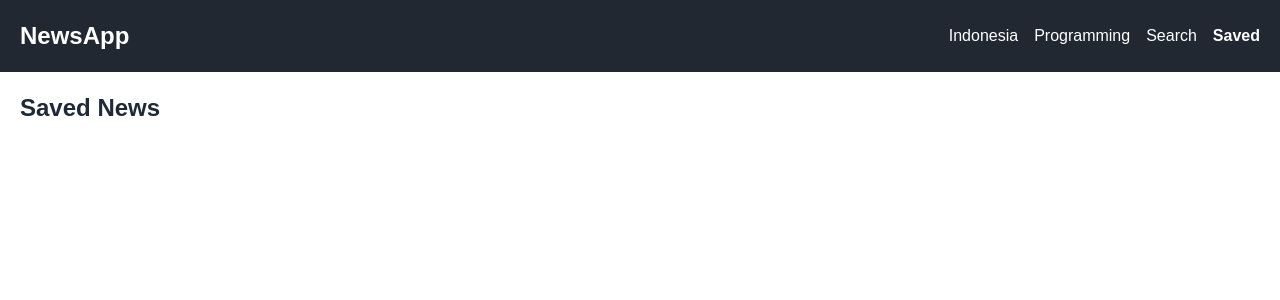
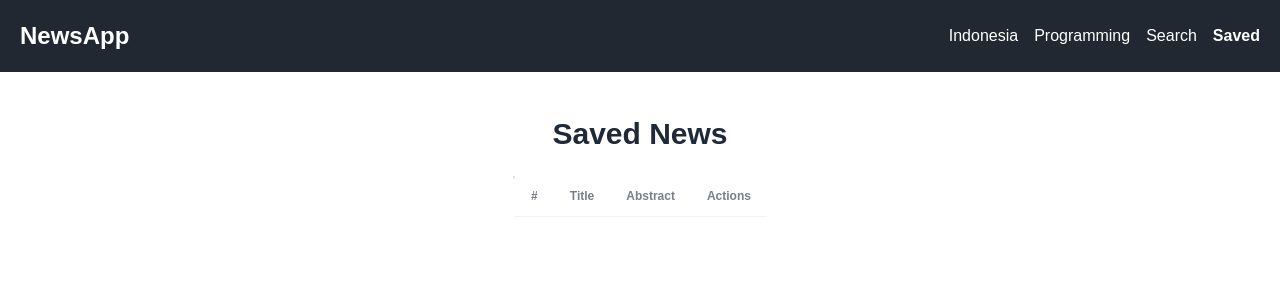
Before and after one commit to zunarvy19/capstone-project-hacktiv8, a React (Create React App) app: page /saved in a window 1280 px wide. Shown: the top 300 px of the page. Built offline with nearby package versions, Linux system fonts and the light colour scheme.

Commit message:
style(css): optimized saved page

```diff
--- a/src/pages/Saved.js
+++ b/src/pages/Saved.js
@@ -4,28 +4,60 @@ import { removeArticle } from "../redux/features/savedSlice";
 
 function Saved() {
   const savedArticles = useSelector((state) => state.saved.savedArticles);
+  let number = 0;
   const dispatch = useDispatch();
 
   console.log(savedArticles);
 
   return (
     <div className="p-5">
-      <h1 className="text-2xl font-bold mb-4">Saved News</h1>
-      <ul>
+      <h1 className="text-3xl font-bold my-6 text-center">Saved News</h1>
+
+      <div className="w-[89%] flex justify-center mx-auto">
+        <hr className="border border-gray-200 border-t-2 mb-6"></hr>
+        <div className="overflow-x-auto ">
+          <table className="table">
+            {/* head */}
+            <thead>
+              <tr>
+                <th>#</th>
+                <th>Title</th>
+                <th>Abstract</th>
+                <th>Actions</th>
+              </tr>
+            </thead>
+            <tbody>
               {savedArticles.map((article, index) => (
-          <li key={index} className="mb-4">
-            <a href={article.web_url} target="_blank" rel="noopener noreferrer">
-              {article.abstract || "No Title Available"}
+                <tr key={index}>
+                  <th>{++number}</th>
+                  <td>{article.headline.main}</td>
+                  <td>{article.abstract}</td>
+                  <td>
+                    <ul className="flex flex-row gap-x-5">
+                      <li className="">
+                        <a
+                          className="btn "
+                          href={article.web_url}
+                          target="_blank"
+                          rel="noopener noreferrer"
+                        >
+                          Read
                         </a>
-            <button
+                      </li>
+                      <li
+                        className="btn btn-warning"
                         onClick={() => dispatch(removeArticle(article))}
-              className="ml-4 bg-red-500 text-white px-4 py-2 rounded"
                       >
-              Un-Save
-            </button>
+                        Delete
                       </li>
+                    </ul>
+                  </td>
+                </tr>
               ))}
-      </ul>
+            </tbody>
+          </table>
+        </div>
+      </div>
     </div>
   );
 }
--- a/src/pages/Search.js
+++ b/src/pages/Search.js
@@ -53,7 +53,7 @@ function Search() {
           />
           <button
             type="submit"
-            className="bg-[#222831] text-white px-4 py-2 rounded ml-2"
+            className="bg-[#222831] text-white px-4 py-2 rounded ml-2 btn text-lg hover:bg-[#222831]"
           >
             Search
           </button>
```
Also changed, not shown: 1 other file (tests, documents, lock files or other folders). Lines whose indentation alone changed are shown as unchanged.
